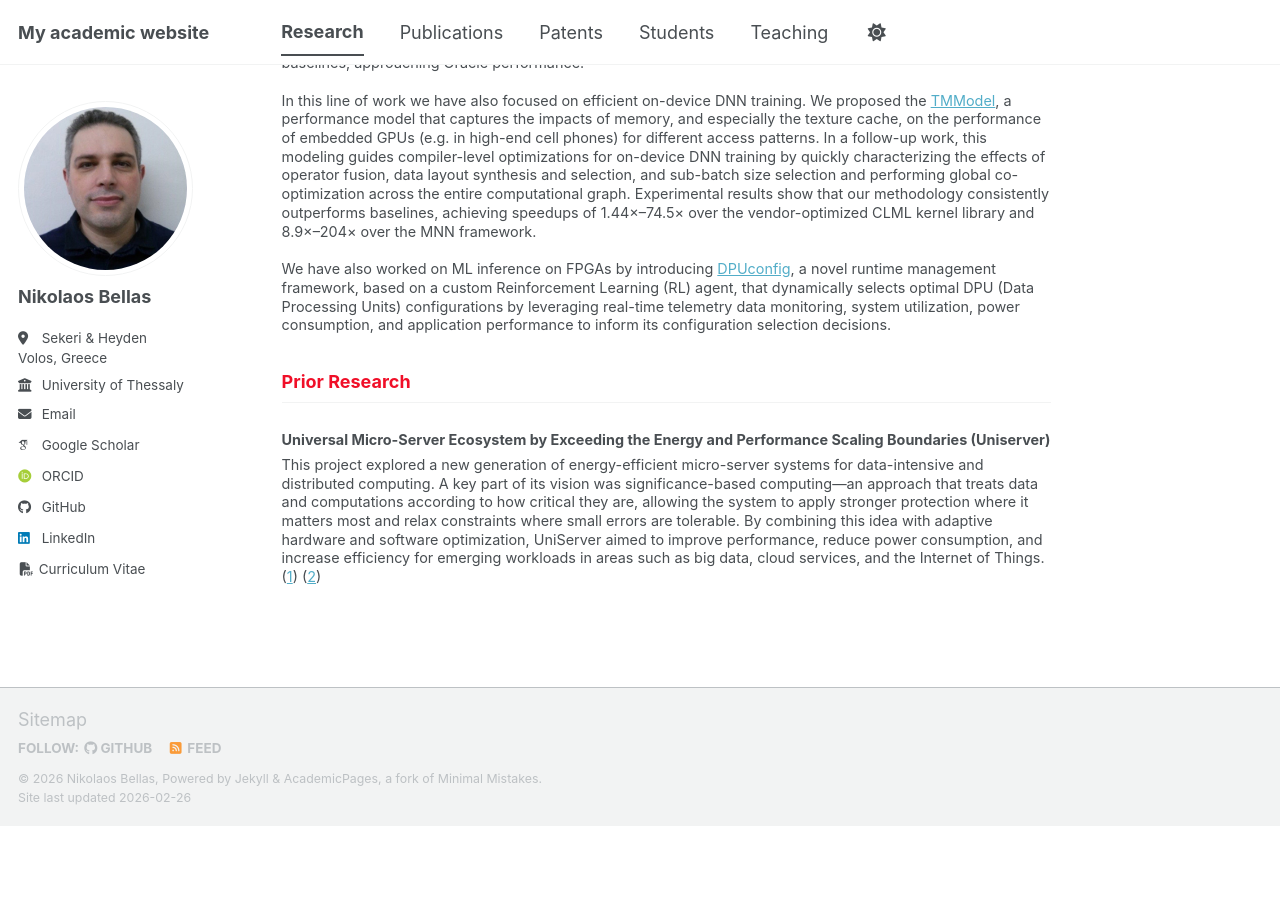
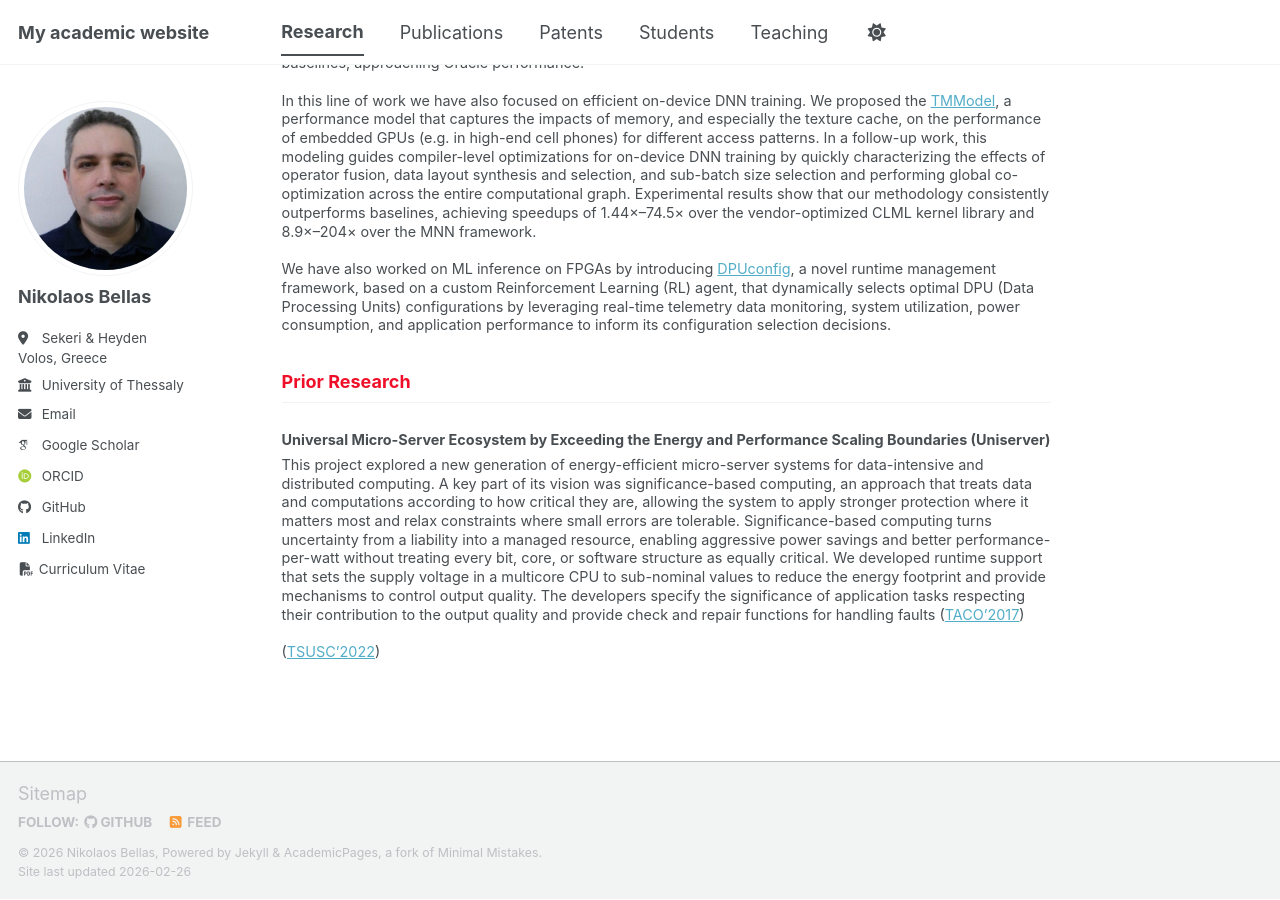
Before and after one commit to nbellas/nbellas.github.io, a Jekyll site: the page built from _pages/research.md, in a window 1280 px wide and 900 px high, scrolled down 639 px. Built offline with Jekyll 4.4.1, drawn with Linux system fonts in a browser that asks for light colours; some web fonts are replaced; a script bundle is joined from its source files by our own code; library files that are not in the unit come from our copies; before the commit the page ends 1464 px from its top, so only the background shows below that.

Commit message:
Update research.md

```diff
--- a/_pages/research.md
+++ b/_pages/research.md
@@ -28,6 +28,7 @@ We have also worked on ML inference on FPGAs by introducing [DPUconfig](/files/D
 
 <h3>Universal Micro-Server Ecosystem by Exceeding the Energy and Performance Scaling Boundaries (Uniserver)</h3>
 
-This project explored a new generation of energy-efficient micro-server systems for data-intensive and distributed computing. A key part of its vision was significance-based computing—an approach that treats data and computations according to how critical they are, allowing the system to apply stronger protection where it matters most and relax constraints where small errors are tolerable. By combining this idea with adaptive hardware and software optimization, UniServer aimed to improve performance, reduce power consumption, and increase efficiency for emerging workloads in areas such as big data, cloud services, and the Internet of Things.
- ([1](/files/TACO_2017.pdf)) ([2](/files/TSUSC_2022.pdf))
+This project explored a new generation of energy-efficient micro-server systems for data-intensive and distributed computing. A key part of its vision was significance-based computing, an approach that treats data and computations according to how critical they are, allowing the system to apply stronger protection where it matters most and relax constraints where small errors are tolerable. Significance-based computing turns uncertainty from a liability into a managed resource, enabling aggressive power savings and better performance-per-watt without treating every bit, core, or software structure as equally critical. We developed runtime support that sets the supply voltage in a multicore CPU to sub-nominal values to reduce the energy footprint and provide mechanisms to control output quality. The developers specify the significance of application tasks respecting their contribution to the output quality and provide check and repair functions for handling faults ([TACO'2017](/files/TACO_2017.pdf))
+
+  ([TSUSC'2022](/files/TSUSC_2022.pdf))
 </div>
```
